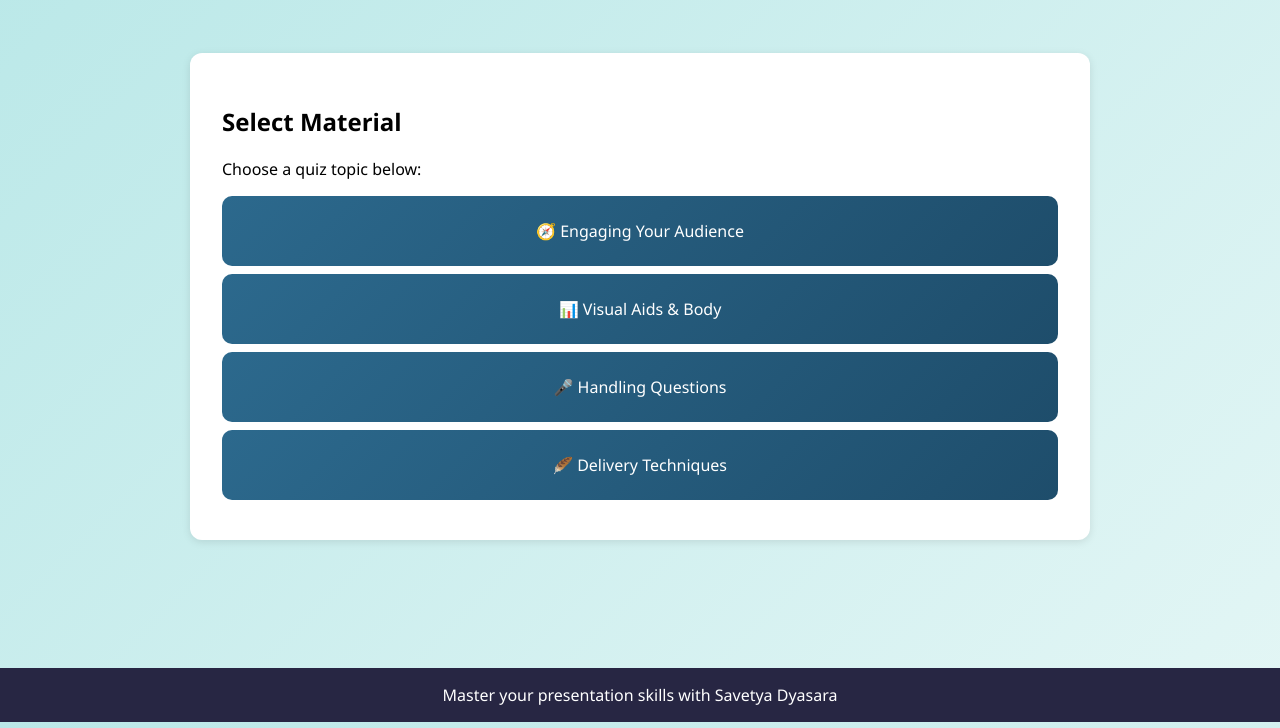
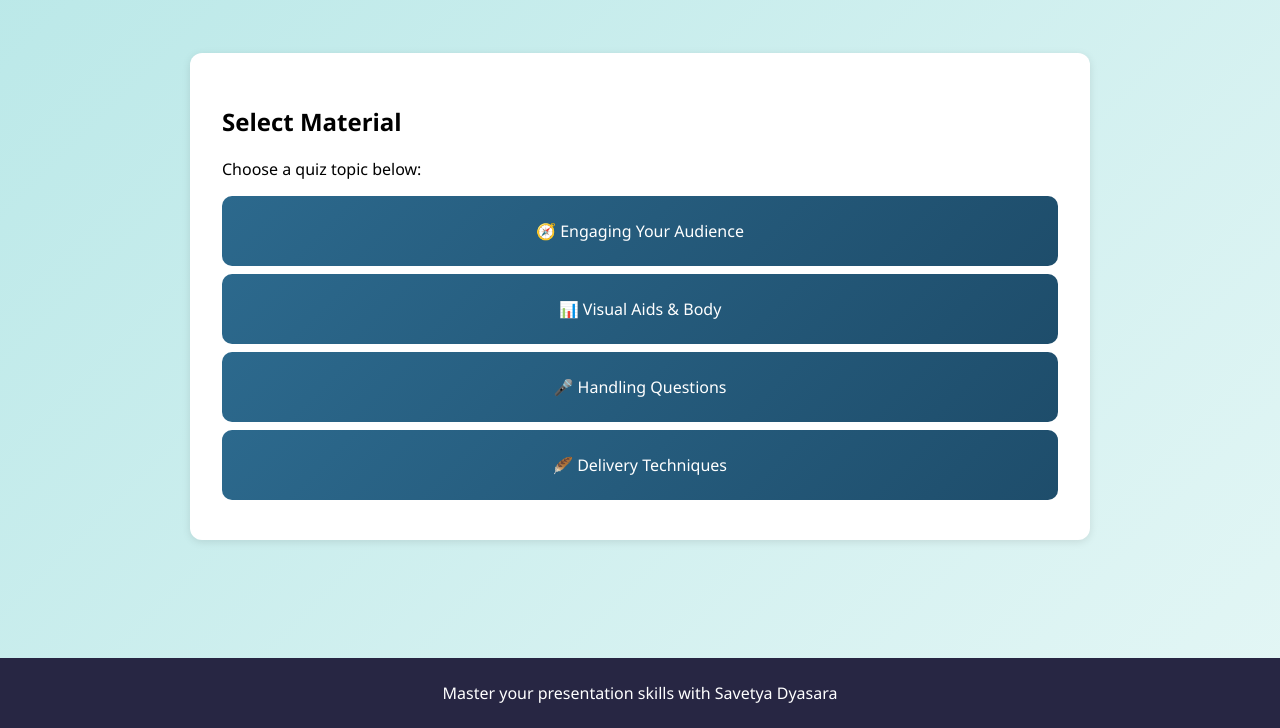
Before and after one commit to refinormdhn/UTS-PAWM-Savetya-Dyasara, a plain HTML site: page quiz.html in a window 1280 px wide. Shown: the part 72-800 px from the top of the page. Drawn offline with Linux system fonts and the light colour scheme; a script that the page names is missing.

Commit message:
fix: Styles for footer in every page

```diff
--- a/css/learn.css
+++ b/css/learn.css
@@ -8,6 +8,7 @@ body {
   font-family: "Segoe UI", Roboto, sans-serif;
   min-height: 100vh;
   background: linear-gradient(135deg, #BAE8E8 0%, #E3F6F5 100%);
+  padding-bottom: 70px;
 }
 
 nav {
@@ -326,13 +327,16 @@ main {
   box-shadow: 0 4px 12px rgba(44, 105, 141, 0.3);
 }
 
-/* === Footer === */
 footer {
   background: #272643;
-  color: #FFFFFF;
+  color: white;
   text-align: center;
-  padding: 2rem;
-  margin-top: 4rem;
+  padding: 1.5rem 0;
+  position: fixed;
+  bottom: 0;
+  left: 0;
+  width: 100%;
+  z-index: 100;
 }
 
 footer p {
--- a/css/quiz.css
+++ b/css/quiz.css
@@ -210,11 +210,19 @@ nav {
 }
 
 footer {
+  background: #272643;
+  color: white;
   text-align: center;
-  color: #fff;
-  background: #272643;
-  padding: 1rem;
-  margin-top: 4rem;
+  padding: 1.5rem 0;
+  position: fixed;
+  bottom: 0;
+  left: 0;
+  width: 100%;
+  z-index: 100;
+}
+
+body {
+  padding-bottom: 70px;
 }
 
 .modal {
--- a/css/style.css
+++ b/css/style.css
@@ -103,13 +103,16 @@ nav {
 
 .hero-image img { max-width: 100%; border-radius: 10px; }
 
-/* footer */
 footer {
   background: #272643;
-  color: #FFFFFF;
+  color: white;
   text-align: center;
-  padding: 2rem;
-  margin-top: 4rem;
+  padding: 1.5rem 0;
+  position: fixed;
+  bottom: 0;
+  left: 0;
+  width: 100%;
+  z-index: 100;
 }
 
 footer p {
```
